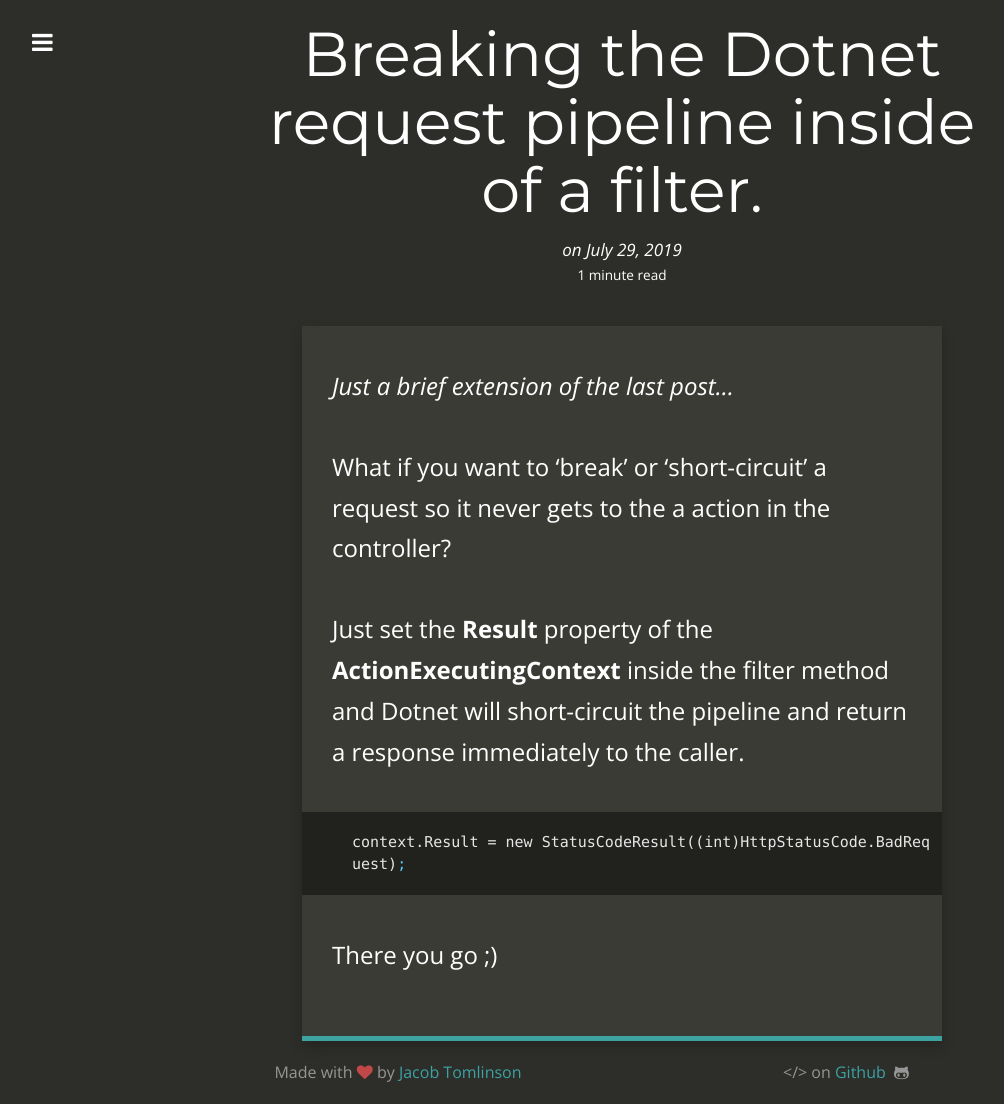
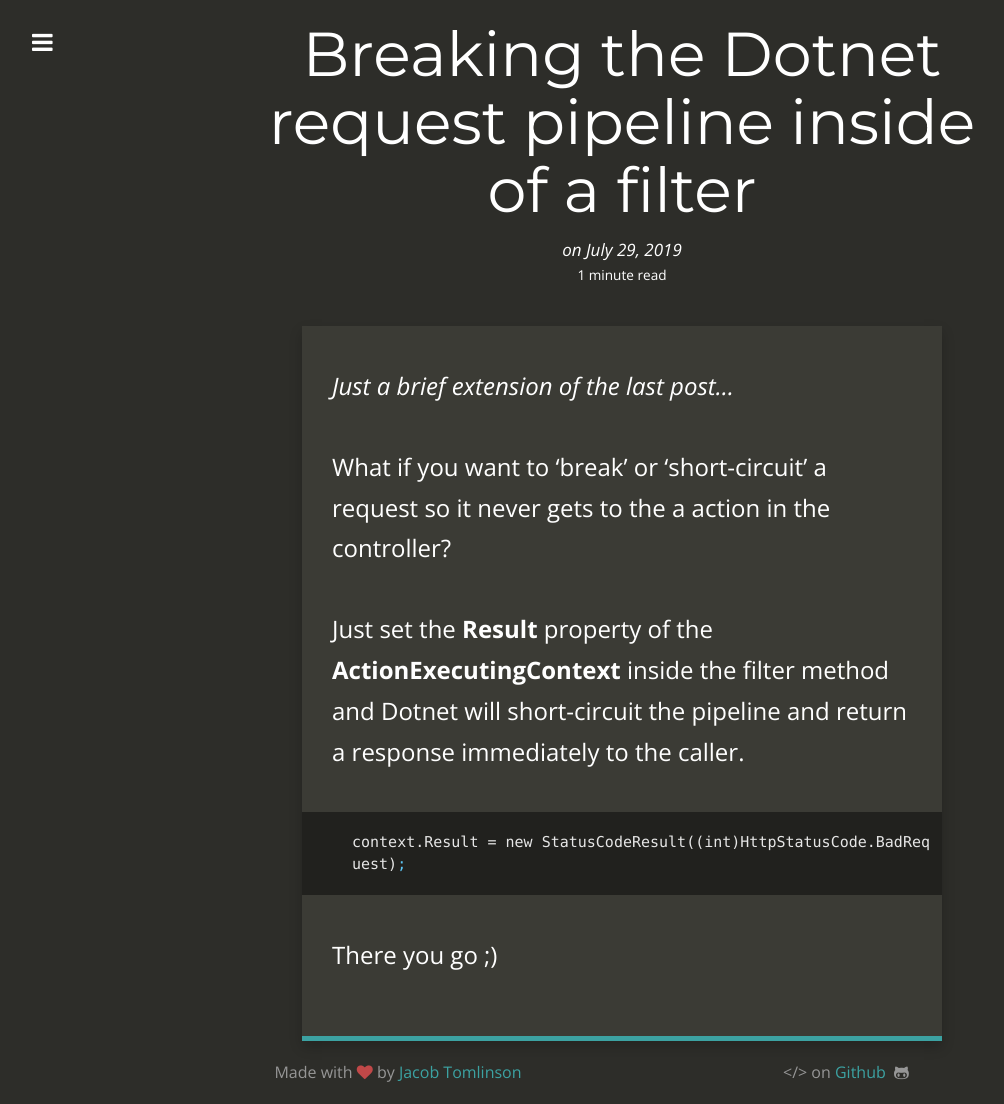
Before and after one commit to jmolla31/jmolla31.github.io, a Jekyll site: the page built from _posts/2019-7-29-Break-Dotnet-Pipeline.md, in a window 1280 px wide. Shown: the whole page, without its empty margins (18-1022 px from the left). Built offline with Jekyll 4.4.1, drawn with Linux system fonts in a browser that asks for light colours; nearby versions of some CDN libraries.

```diff
--- a/_posts/2019-7-29-Break-Dotnet-Pipeline.md
+++ b/_posts/2019-7-29-Break-Dotnet-Pipeline.md
@@ -1,6 +1,6 @@
 ---
 layout: post
-title: Breaking the Dotnet request pipeline inside of a filter.
+title: Breaking the Dotnet request pipeline inside of a filter
 ---
 
 *Just a brief extension of the last post...*
```
Also changed, not shown: _posts/2019-7-11-Dotnet-Service-Filters.md (+1 -1 lines), _posts/2019-9-2-Azure-AppService-Config-Arrays.md (+1 -1 lines).
